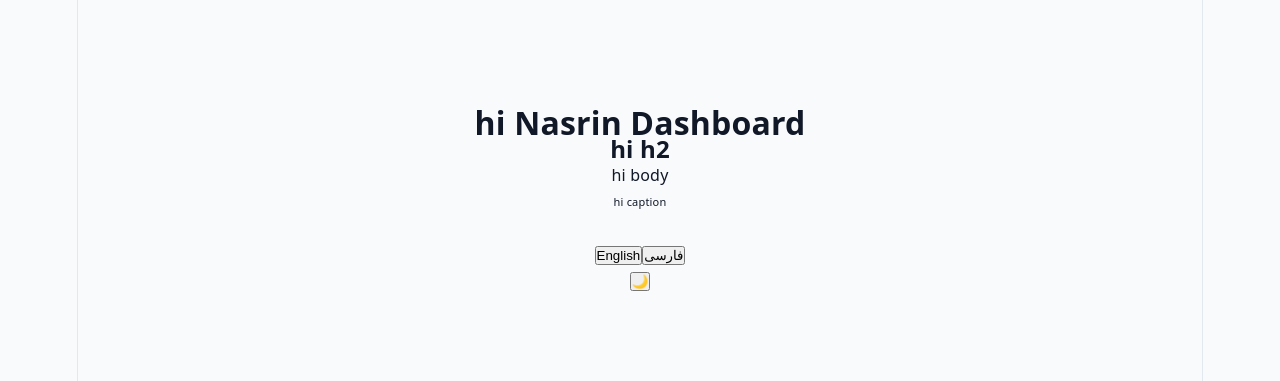
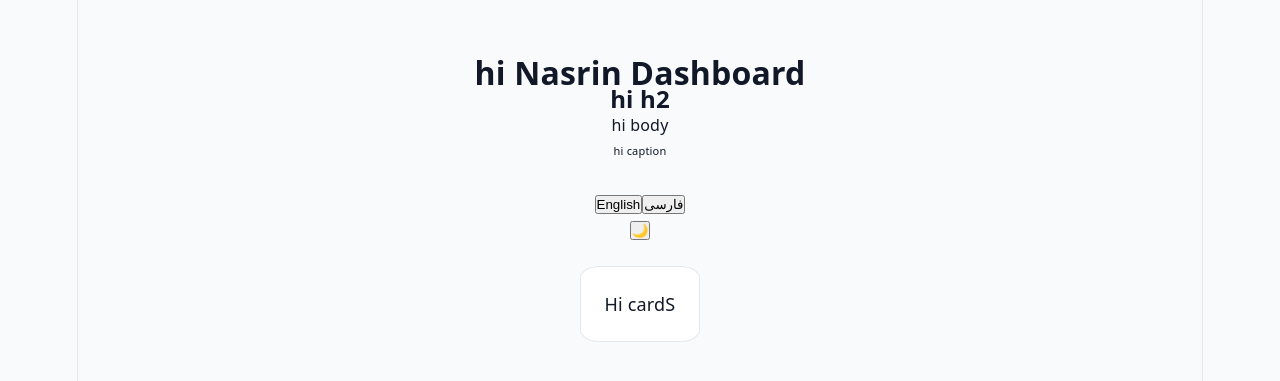
Before and after one commit to nasrin-moshayedi/CRM-Dashboard, a React (Vite) app: page / in a window 1280 px wide. Shown: the part 199-580 px from the top of the page. Built offline with nearby package versions, Linux system fonts and the light colour scheme.

Commit message:
feat: create reusable Card component

```diff
--- a/src/App.tsx
+++ b/src/App.tsx
@@ -1,17 +1,14 @@
-import { useState } from 'react'
-import reactLogo from './assets/react.svg'
-import viteLogo from './assets/vite.svg'
-import heroImg from './assets/hero.png'
+
 import './App.css'
 import { useTheme } from "./theme/ThemeProvider";
 import { useTranslation } from 'react-i18next'
 import LanguageSwitcher from './components/commen/local'
 import Typography from './components/ui/Typography'
 import Button from './components/ui/Button'
+import Card from './components/ui/card'
 function App() {
-  const [count, setCount] = useState(0)
   const { theme, toggleTheme } = useTheme();
-const { t } = useTranslation();
+  const { t } = useTranslation();
 
   return (
     <>
@@ -32,94 +29,11 @@ const { t } = useTranslation();
 
           </Typography>
         </div>
-
+        <Card >
+          Hi cardS
+        </Card>
       </section>
 
-      {/* <div className="ticks"></div> */}
-
-      {/* <section id="next-steps"> */}
-        {/* <div id="docs">
-          <svg className="icon" role="presentation" aria-hidden="true">
-            <use href="/icons.svg#documentation-icon"></use>
-          </svg>
-          <h2>Documentation</h2>
-          <p>Your questions, answered</p>
-          <ul>
-            <li>
-              <a href="https://vite.dev/" target="_blank">
-                <img className="logo" src={viteLogo} alt="" />
-                Explore Vite
-              </a>
-            </li>
-            <li>
-              <a href="https://react.dev/" target="_blank">
-                <img className="button-icon" src={reactLogo} alt="" />
-                Learn more
-              </a>
-            </li>
-          </ul>
-        </div> */}
-        {/* <div id="social">
-          {/* <svg className="icon" role="presentation" aria-hidden="true">
-            <use href="/icons.svg#social-icon"></use>
-          </svg>
-          <h2>Connect with us</h2>
-          <p>Join the Vite community</p> */}
-          {/* <ul>
-            <li>
-              <a href="https://github.com/vitejs/vite" target="_blank">
-                <svg
-                  className="button-icon"
-                  role="presentation"
-                  aria-hidden="true"
-                >
-                  <use href="/icons.svg#github-icon"></use>
-                </svg>
-                GitHub
-              </a>
-            </li>
-            <li>
-              <a href="https://chat.vite.dev/" target="_blank">
-                <svg
-                  className="button-icon"
-                  role="presentation"
-                  aria-hidden="true"
-                >
-                  <use href="/icons.svg#discord-icon"></use>
-                </svg>
-                Discord
-              </a>
-            </li>
-            <li>
-              <a href="https://x.com/vite_js" target="_blank">
-                <svg
-                  className="button-icon"
-                  role="presentation"
-                  aria-hidden="true"
-                >
-                  <use href="/icons.svg#x-icon"></use>
-                </svg>
-                X.com
-              </a>
-            </li>
-            <li>
-              <a href="https://bsky.app/profile/vite.dev" target="_blank">
-                <svg
-                  className="button-icon"
-                  role="presentation"
-                  aria-hidden="true"
-                >
-                  <use href="/icons.svg#bluesky-icon"></use>
-                </svg>
-                Bluesky
-              </a>
-            </li>
-          </ul> */}
-        {/* </div>  */}
-      {/* </section> */}
-
-      {/* <div className="ticks"></div> */}
-      {/* <section id="spacer"></section> */}
     </>
   )
 }
--- a/src/components/ui/Button/Button.types.ts
+++ b/src/components/ui/Button/Button.types.ts
@@ -2,5 +2,5 @@ import type { ReactNode } from "react";
  export default interface ButtonTypes {
     className ?: string;
     children: ReactNode;
-    onClick: Function;
+    onClick?: Function;
  }
--- /dev/null
+++ b/src/components/ui/card/Card.types.ts
@@ -0,0 +1,5 @@
+import type { ReactNode } from "react";
+
+export interface CardTypes {
+        children: ReactNode;
+}
--- /dev/null
+++ b/src/components/ui/card/index.scss
@@ -0,0 +1,8 @@
+@use "./../../../styles/theme.scss";
+
+.card {
+    background: var(--card);
+    border-radius: 16%;
+    padding: 24px;
+    border: 1px solid var(--border)
+}
--- a/src/components/ui/card/index.tsx
+++ b/src/components/ui/card/index.tsx
@@ -0,0 +1,12 @@
+import "./index.scss";
+import type { CardTypes } from "./Card.types";
+
+const Card = ({children}: CardTypes) => {
+    return(
+        <div className="card">
+            {children}
+        </div>
+    )
+}
+
+export default Card;
```
Also changed, not shown: src/index.css (line endings or trailing spaces).
